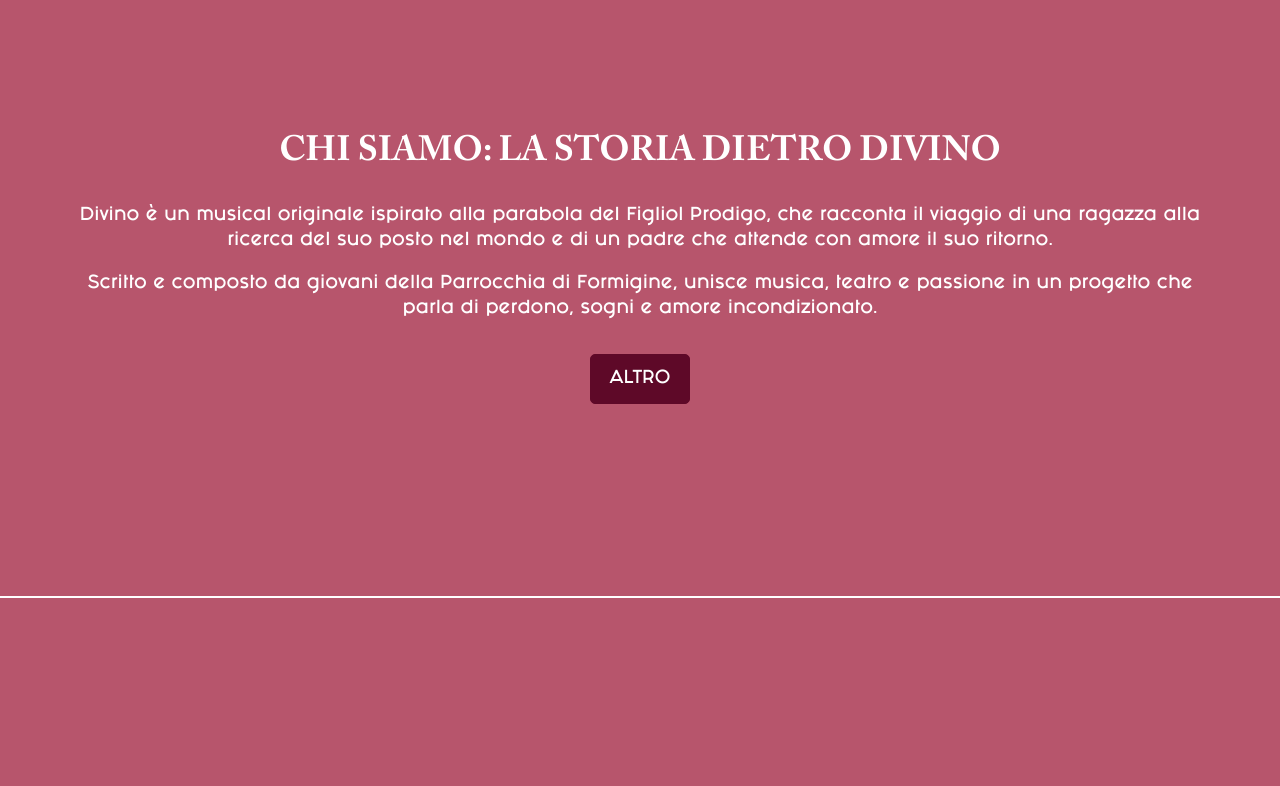
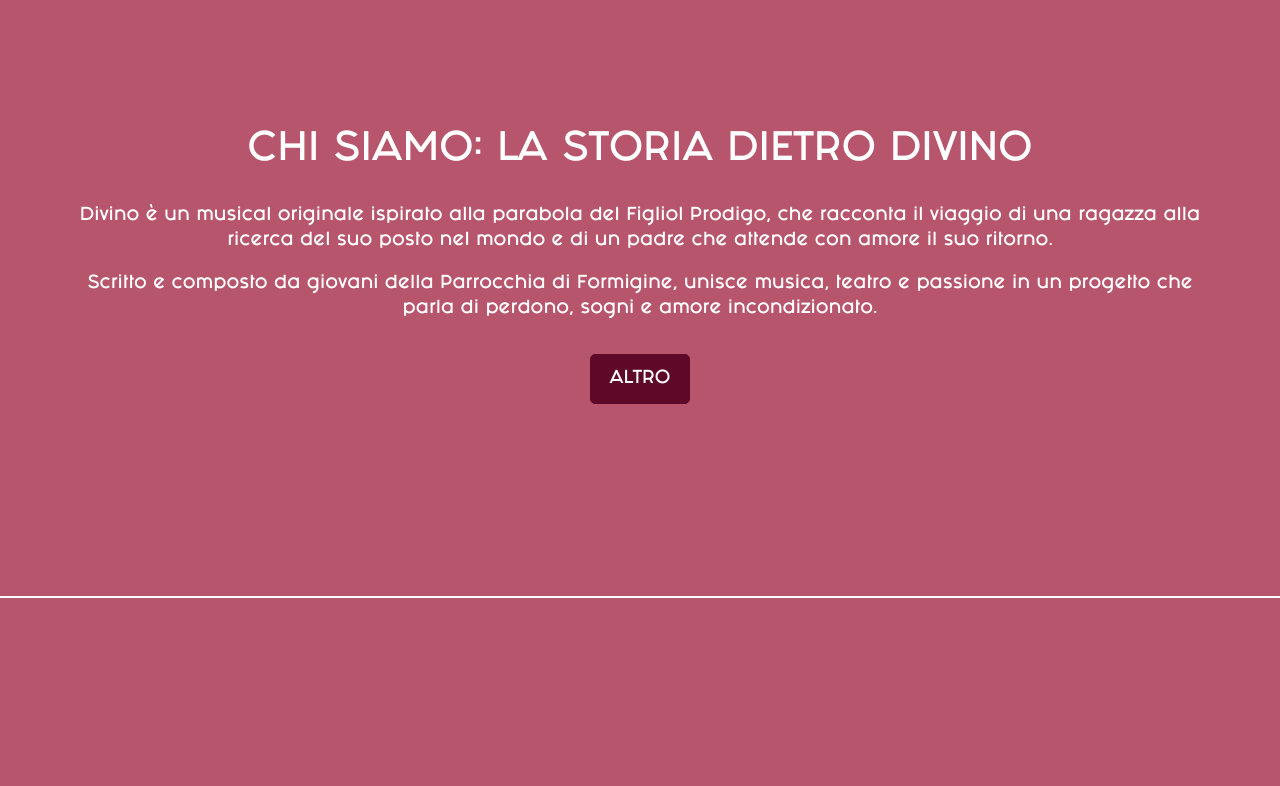
Before and after one commit to davideleo5/davideleo5.github.io, a React (Create React App) app: page / in a window 1280 px wide. Shown: the part 1000-1786 px from the top of the page. Built offline with nearby package versions, Linux system fonts and the light colour scheme; a web font is replaced by a local one.

Commit message:
use FashionFetish also for titles

```diff
--- a/src/App.css
+++ b/src/App.css
@@ -1,6 +1,6 @@
 /* GENERAL CSS RULES */
 :root {
-    --font-family: ACasionPro;
+    --font-family: FashionFetish;
     --font-style: normal;
     --color-vinaccia: #5E0928;
     --color-rosino: #B7556C;
```
